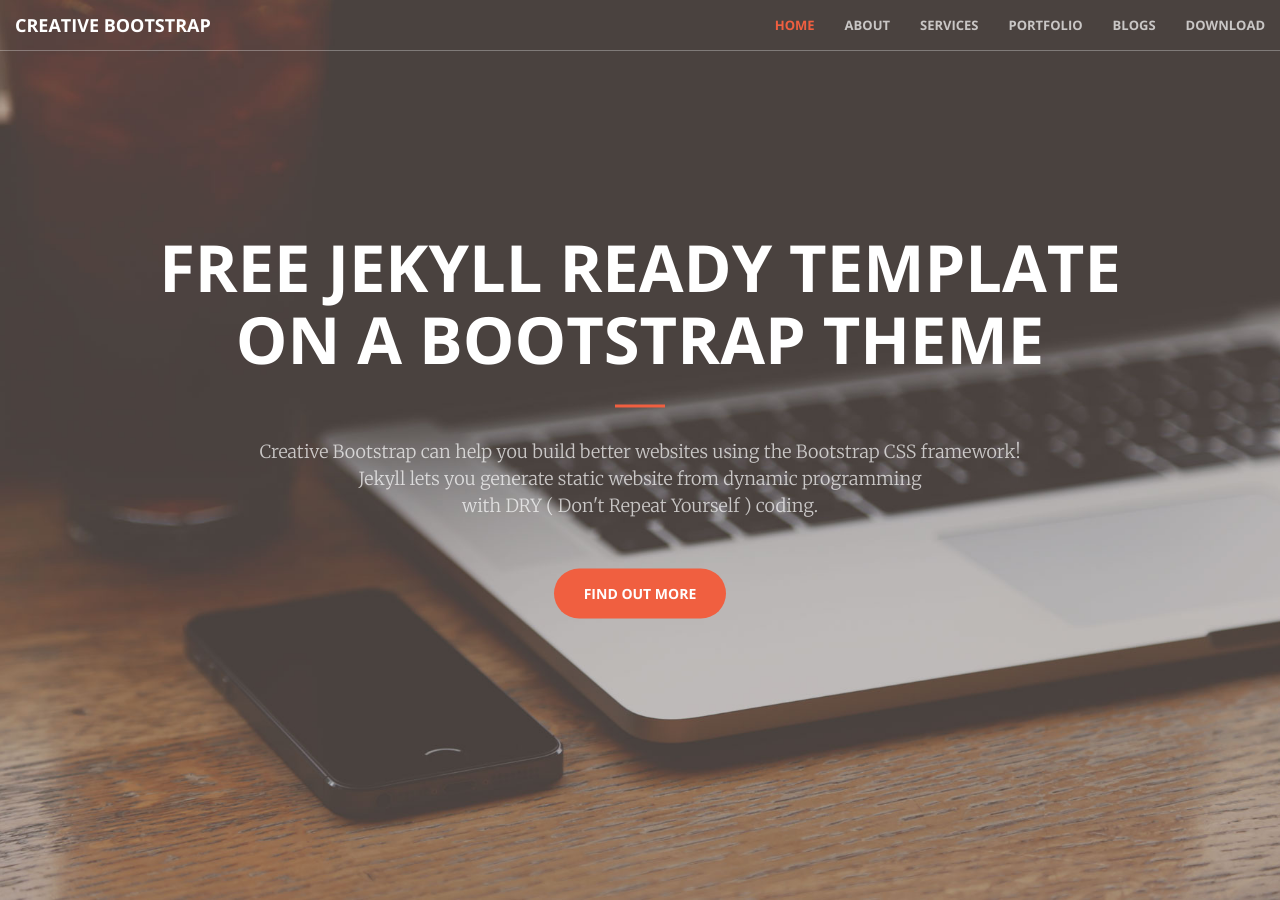
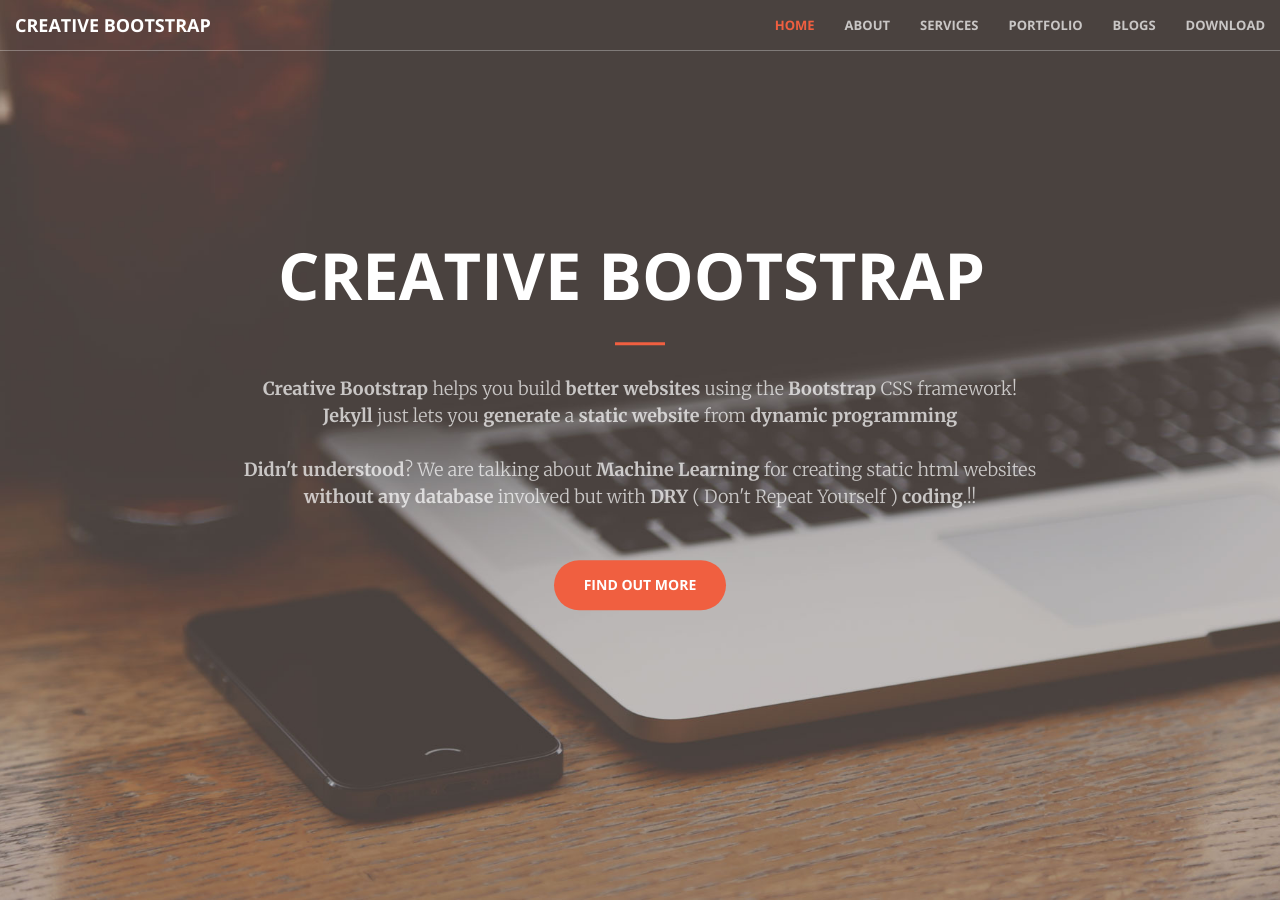
Before and after one commit to IamManchanda/creative-bootstrap, a Jekyll site: the page built from index.html, in a window 1280 px wide and 900 px high. Built offline with Jekyll 4.4.1, drawn with Linux system fonts in a browser that asks for light colours.

Commit message:
Updated 'index.html' via CloudCannon

```diff
--- a/index.html
+++ b/index.html
@@ -3,16 +3,14 @@
 title: Home
 navigation_weight: 1
 permalink: /
-description: Creative Bootstrap helps you build better websites using the Bootstrap CSS framework! Jekyll lets you generate static website from dynamic programming with DRY ( Don't Repeat Yourself ) coding.
+description: "Creative Bootstrap helps you build better websites using the Bootstrap CSS framework! Jekyll lets you generate static website from dynamic programming with DRY ( Don't Repeat Yourself ) coding."
 ---
 <header>
 	<div class="header-content">
 		<div class="header-content-inner">
-			<h1 class="editable">Free Jekyll ready template on a Bootstrap Theme</h1>
-			<hr>
-			<p class="editable">Creative Bootstrap can help you build better websites using the Bootstrap CSS framework!
-			<br/>
-			Jekyll lets you generate static website from dynamic programming <br/> with DRY ( Don't Repeat Yourself ) coding.</p>
+			<h1 class="editable">Creative Bootstrap&nbsp;</h1>
+			<hr />
+			<p class="editable"><strong>Creative Bootstrap</strong> helps you build <strong>better websites</strong> using the <strong>Bootstrap</strong> CSS framework!<br /><strong>Jekyll</strong> just lets you <strong>generate</strong> a <strong>static website</strong> from <strong>dynamic programming</strong><br /><br /><strong>Didn't understood</strong>? We are talking about <strong>Machine Learning</strong> for creating static html websites <strong>without any database</strong> involved but with <strong>DRY</strong> ( Don't Repeat Yourself ) <strong>coding</strong>.!!</p>
 			<p><a href="{{ site.baseurl }}/about/" class="btn btn-primary btn-xl page-scroll">Find Out More</a></p>
 		</div>
 	</div>
@@ -21,7 +19,7 @@
 	<div class="container text-center">
 		<div class="call-to-action">
 			<h2>Free Download at Creative Bootstrap!</h2>
-			<p><a href="https://github.com/IamManchanda/creative-bootstrap/releases" target="_blank" class="btn btn-default btn-xl wow tada">Download Now!</a><p>
-		</div>
+			<p><a href="https://github.com/IamManchanda/creative-bootstrap/releases" target="_blank" class="btn btn-default btn-xl wow tada">Download Now!</a></p><p>
+		</p></div>
 	</div>
 </aside>
```
